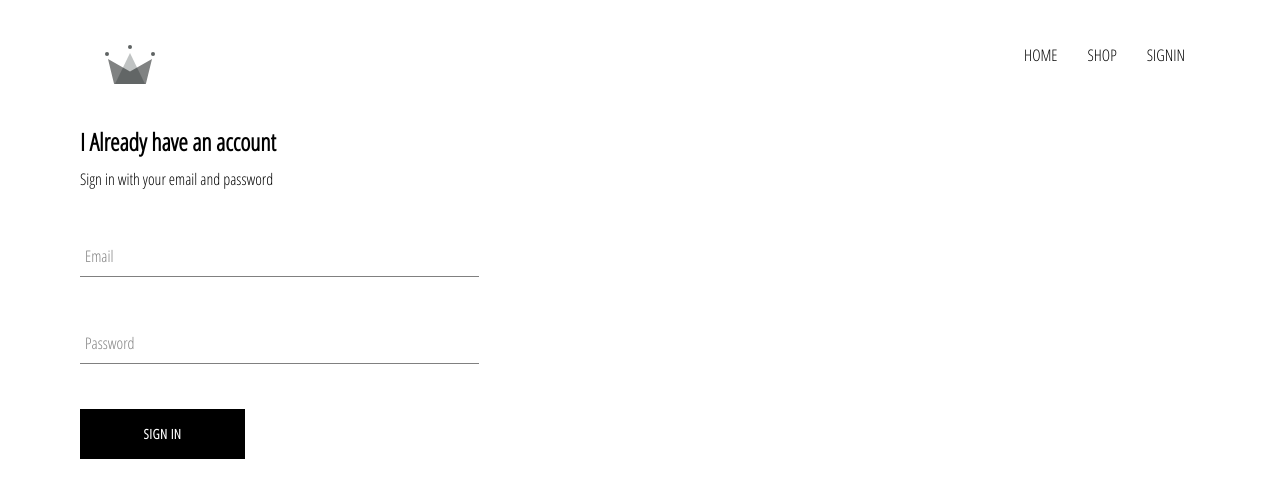
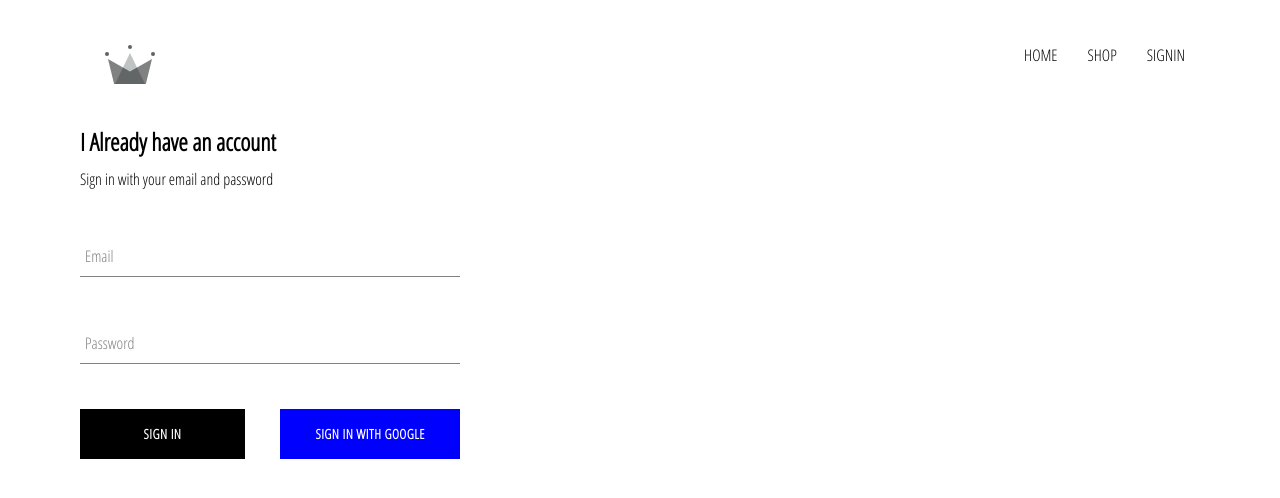
Before and after one commit to 1sujay1/MERN-Ecommerce, a React (Create React App) app: page /signin in a window 1280 px wide. Shown: the top 498 px of the page. Built offline with nearby package versions, Linux system fonts and the light colour scheme; no server answers.

Commit message:
Integrated firebase and google signinto signin

```diff
--- a/package.json
+++ b/package.json
@@ -6,6 +6,7 @@
     "@testing-library/jest-dom": "^5.16.1",
     "@testing-library/react": "^12.1.2",
     "@testing-library/user-event": "^13.5.0",
+    "firebase": "^9.4.1",
     "node-sass": "^7.0.1",
     "react": "^17.0.2",
     "react-dom": "^17.0.2",
--- a/src/App.css
+++ b/src/App.css
@@ -1,11 +1,14 @@
-body{
-    font-family: 'Open Sans Condensed', sans-serif;
+body {
+    font-family: "Open Sans Condensed", sans-serif;
     padding: 20px 80px;
 }
-a{
+a {
     text-decoration: none;
     color: black;
 }
-a:hover{
+a:hover {
     font-weight: bold;
 }
+* {
+    box-sizing: border-box;
+}
--- a/src/App.js
+++ b/src/App.js
@@ -4,12 +4,35 @@ import HomePage from './pages/homepage/homepage.component';
 import ShopPage from './pages/shop/shop.component';
 import Header from './components/header/header.component';
 import SignInAndSignUp from './components/sign-in-and-sign-up/sign-in-and-sign-up.component';
+import React from 'react';
+import { auth } from './firebase/firebase.utils';
 
 
-function App() {
+class App extends React.Component {
+
+  constructor() {
+    super();
+    this.state = {
+      currentUser: null
+    }
+  }
+
+  unsubscribeFromAuth = null;
+
+  componentDidMount() {
+    this.unsubscribeFromAuth = auth.onAuthStateChanged(user => {
+      this.setState({ currentUser: user });
+      console.log(this.state);
+    })
+  }
+  componentWillUnmount() {
+    this.unsubscribeFromAuth();
+  }
+
+  render() {
     return (
       <div>
-      <Header />
+        <Header currentUser={this.state.currentUser} />
         <Routes>
           <Route path='/' element={<HomePage />} />
           <Route path='/shop' element={<ShopPage />} />
@@ -19,4 +42,6 @@ function App() {
     );
   }
 
+}
+
 export default App;
--- a/src/components/custom-button/custom-button.component.jsx
+++ b/src/components/custom-button/custom-button.component.jsx
@@ -2,9 +2,9 @@ import React from "react";
 
 import './custom-button.style.scss';
 
-const CustomButton = ({ children, ...otherProps }) => {
+const CustomButton = ({ children, isGoogleSignIn, ...otherProps }) => {
     return (
-        <button className="custom-button" {...otherProps}>
+        <button className={`custom-button ${isGoogleSignIn ? 'google-sign-in' : ''}`} {...otherProps}>
             {children}
         </button>
     )
--- a/src/components/custom-button/custom-button.style.scss
+++ b/src/components/custom-button/custom-button.style.scss
@@ -18,4 +18,12 @@
         color: black;
         border: 1px solid black;
     }
+    &.google-sign-in {
+        background-color: blue;
+        color: #fff;
+    }
+    &.google-sign-in:hover {
+        color: black;
+        background-color: #fff;
+    }
 }
--- a/src/components/header/header.component.jsx
+++ b/src/components/header/header.component.jsx
@@ -1,9 +1,10 @@
 import React from "react";
 import { Link } from "react-router-dom";
+import { auth } from "../../firebase/firebase.utils";
 import { ReactComponent as Logo } from './../../assets/images/crown.svg';
 import './header.style.scss';
 
-const Header = () => {
+const Header = ({ currentUser }) => {
     return (
         <div className="header">
             <Link className="logo-container" to='/'>
@@ -16,9 +17,13 @@ const Header = () => {
                 <Link className="option" to='/shop'>
                     SHOP
                 </Link>
-                <Link className="option" to='/signin'>
-                    SIGNIN
-                </Link>
+                {currentUser
+                    ? <div className="option" onClick={() => auth.signOut()} >SIGNOUT</div>
+                    : <Link className="option" to='/signin'>
+                        SIGNIN
+                    </Link>
+                }
+
             </div>
         </div>
     )
--- a/src/components/header/header.style.scss
+++ b/src/components/header/header.style.scss
@@ -1,4 +1,4 @@
-.header{
+.header {
     display: flex;
     justify-content: space-between;
     width: 100%;
@@ -6,20 +6,21 @@
     // align-items: center;
     margin-bottom: 25px;
 
-    .logo-container{
+    .logo-container {
         width: 70px;
         height: 100%;
         padding: 25px;
     }
 
-    .options{
+    .options {
         height: 100%;
         width: 50%;
         display: flex;
         justify-content: flex-end;
         align-items: center;
     }
-    .option{
+    .option {
         padding: 10px 15px;
+        cursor: pointer;
     }
 }
--- a/src/components/sign-in/sign-in.component.js
+++ b/src/components/sign-in/sign-in.component.jsx
@@ -2,6 +2,7 @@ import React from 'react';
 import CustomButton from '../custom-button/custom-button.component';
 import FormInput from '../form-input/form-input.component';
 import './sign-in.style.scss';
+import { signInWithGoogle } from '../../firebase/firebase.utils';
 
 class SignIn extends React.Component {
     constructor(props) {
@@ -44,10 +45,14 @@ class SignIn extends React.Component {
                         label='Password'
                     />
 
-
-                    <CustomButton type="submit">
-                        Sign in
-                    </CustomButton>
+                    <div className="buttons">
+                        <CustomButton type="submit">
+                            Sign in
+                        </CustomButton>
+                        <CustomButton isGoogleSignIn onClick={signInWithGoogle}>
+                            Sign in with Google
+                        </CustomButton>
+                    </div>
                 </form>
             </div>
         )
--- a/src/components/sign-in/sign-in.style.scss
+++ b/src/components/sign-in/sign-in.style.scss
@@ -1,8 +1,12 @@
 .sign-in {
-    width: 30vw;
+    width: 380px;
     display: flex;
     flex-direction: column;
     .title {
         margin: 10px 0;
     }
+    .buttons {
+        display: flex;
+        justify-content: space-between;
+    }
 }
--- /dev/null
+++ b/src/firebase/firebase.utils.js
@@ -0,0 +1,32 @@
+// Import the functions you need from the SDKs you need
+import { initializeApp } from "firebase/app";
+import { getFirestore } from "firebase/firestore";
+// import { getAnalytics } from "firebase/analytics";
+import { getAuth, signInWithPopup, GoogleAuthProvider } from "firebase/auth";
+
+const provider = new GoogleAuthProvider();
+provider.setCustomParameters({ prompt: 'select_account' })
+// TODO: Add SDKs for Firebase products that you want to use
+// https://firebase.google.com/docs/web/setup#available-libraries
+
+// Your web app's Firebase configuration
+// For Firebase JS SDK v7.20.0 and later, measurementId is optional
+// Initialize Cloud Firestore through Firebase
+const firebaseConfig = {
+    apiKey: "AIzaSyD_LPGvdkgJ0_Rwdn_wdL2UgnAXxmAfHwo",
+    authDomain: "ecommerce-cloth-5dd7b.firebaseapp.com",
+    projectId: "ecommerce-cloth-5dd7b",
+    storageBucket: "ecommerce-cloth-5dd7b.appspot.com",
+    messagingSenderId: "986073070819",
+    appId: "1:986073070819:web:4c07a0e3a22c3e722219d6",
+    measurementId: "G-J0P841FG0G"
+};
+
+// Initialize Firebase
+const app = initializeApp(firebaseConfig);
+// const analytics = getAnalytics(app);
+
+export const auth = getAuth();
+export const firestore = getFirestore(app);
+export const signInWithGoogle = () => signInWithPopup(auth, provider);
+// export default firebase;
```
Also changed, not shown: 1 other file (tests, documents, lock files or other folders). Lines whose indentation alone changed are shown as unchanged.
